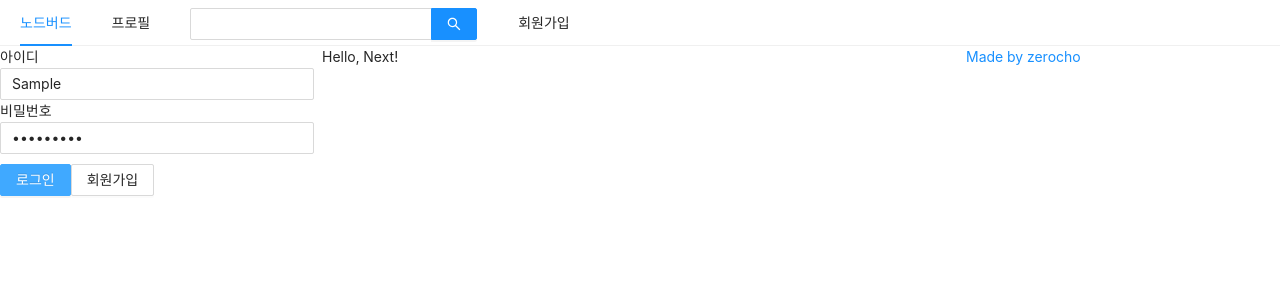
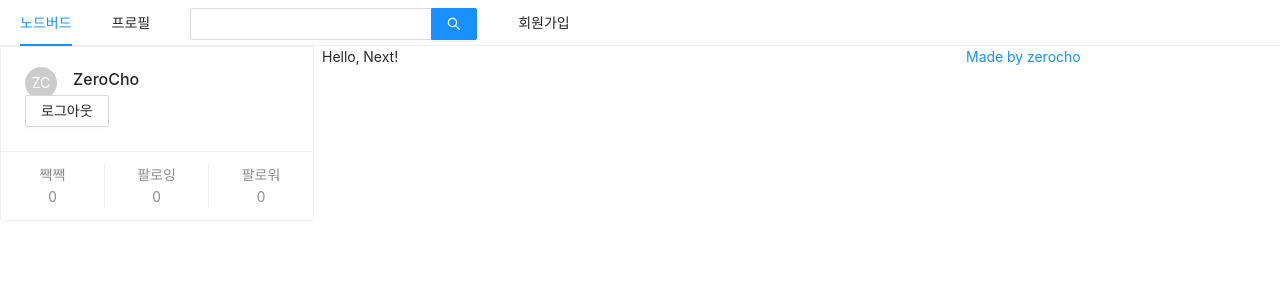
Before and after one commit to 812jay/react-nodebird, a Next.js app in the folder front/: page / in a window 1280 px wide. Both pictures are taken after typing "Sample", "Sample123" into the empty fields and a click on the button "로그인". Shown: the top 300 px of the page. Built offline with nearby package versions, Linux system fonts and the light colour scheme.

Commit message:
Login With Dummy data

```diff
--- a/front/components/AppLayout.js
+++ b/front/components/AppLayout.js
@@ -38,7 +38,11 @@ const AppLayout = ({ children }) => {
       </Menu>
       <Row gutter={8}>
         <Col xs={24} md={6}>
-          {isLoggedIn ? <UserProfile /> : <LoginForm />}
+          {isLoggedIn ? (
+            <UserProfile setIsLoggedIn={setIsLoggedIn} />
+          ) : (
+            <LoginForm setIsLoggedIn={setIsLoggedIn} />
+          )}
         </Col>
         <Col xs={24} md={12}>
           {children}
--- a/front/components/LoginForm.js
+++ b/front/components/LoginForm.js
@@ -7,7 +7,11 @@ const ButtonWrapper = styled.div`
   margin-top: 10px;
 `;
 
-const LoginForm = () => {
+const FormWrapper = styled(Form)`
+  padding: 10px;
+`;
+
+const LoginForm = ({ setIsLoggedIn }) => {
   const [id, setId] = useState("");
   const [password, setPassword] = useState("");
 
@@ -18,8 +22,13 @@ const LoginForm = () => {
     setPassword(e.target.value);
   }, []);
 
+  const onSubmitForm = useCallback(() => {
+    console.log(id, password);
+    setIsLoggedIn(true);
+  }, [id, password]);
+
   return (
-    <Form>
+    <FormWrapper onFinish={onSubmitForm}>
       <div>
         <label htmlFor="user-id">아이디</label>
         <br />
@@ -40,13 +49,13 @@ const LoginForm = () => {
         <Button type="primary" htmlType="submit" loading={false}>
           로그인
         </Button>
-        <Link href="/signUp">
+        <Link href="/signup">
           <a>
             <Button>회원가입</Button>
           </a>
         </Link>
       </ButtonWrapper>
-    </Form>
+    </FormWrapper>
   );
 };
 
--- a/front/components/UserProfile.js
+++ b/front/components/UserProfile.js
@@ -1,6 +1,32 @@
-import React from "react";
-import { Form } from "antd";
+import React, { useCallback } from "react";
+import { Card, Avatar, Button } from "antd";
 
-const UserProfile = () => {};
+const UserProfile = ({ setIsLoggedIn }) => {
+  const onLogOut = useCallback(() => {
+    setIsLoggedIn(false);
+  }, []);
+
+  return (
+    <Card
+      actions={[
+        <div key="twit">
+          짹짹
+          <br />0
+        </div>,
+        <div key="followings">
+          팔로잉
+          <br />0
+        </div>,
+        <div key="followers">
+          팔로워
+          <br />0
+        </div>,
+      ]}
+    >
+      <Card.Meta avatar={<Avatar>ZC</Avatar>} title="ZeroCho" />
+      <Button onClick={onLogOut}>로그아웃</Button>
+    </Card>
+  );
+};
 
 export default UserProfile;
```
